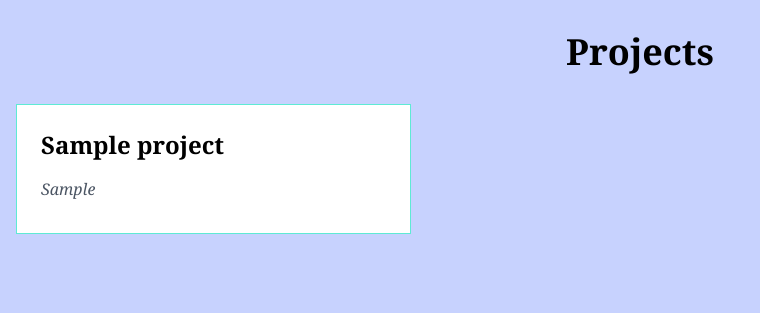
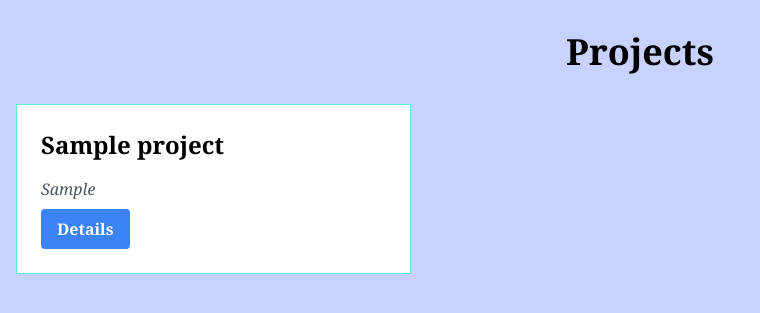
Before and after one commit to jwjacobson/portfolio, a Django app: page / in a window 1280 px wide. Shown: the top 313 px of the page, without its empty margins (0-760 px from the left). Run offline with Django 5.2, Linux system fonts and the light colour scheme; tables that the repository leaves empty hold one stand-in row (values such as "Sample post"); some libraries are stand-ins or nearby versions.

Commit message:
Integrate htmx substitution of project details for all-project view

```diff
--- a/portfolio/templates/portfolio/index.html
+++ b/portfolio/templates/portfolio/index.html
@@ -18,7 +18,15 @@
             </p> -->
             <!-- <a href="{{ project.url }}" class="text-blue-500 hover:text-blue-700 font-semibold" target="_blank">
                 Visit Project -->
-            </a>
+            <!-- </a> -->
+            <button
+                class="bg-blue-500 hover:bg-blue-700 text-white font-bold py-2 px-4 rounded"
+                hx-get="{% url 'details' project.pk %}"
+                hx-target="#projects"
+                hx-swap="outerHTML"
+            >
+            Details
+            </button>
         </div>
         {% endfor %}
     </div>
```
